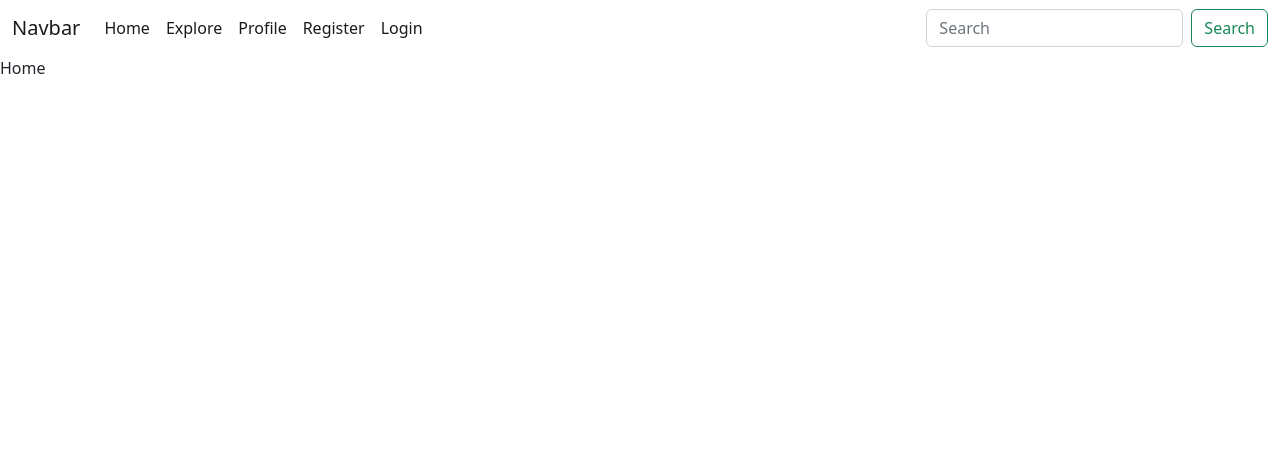
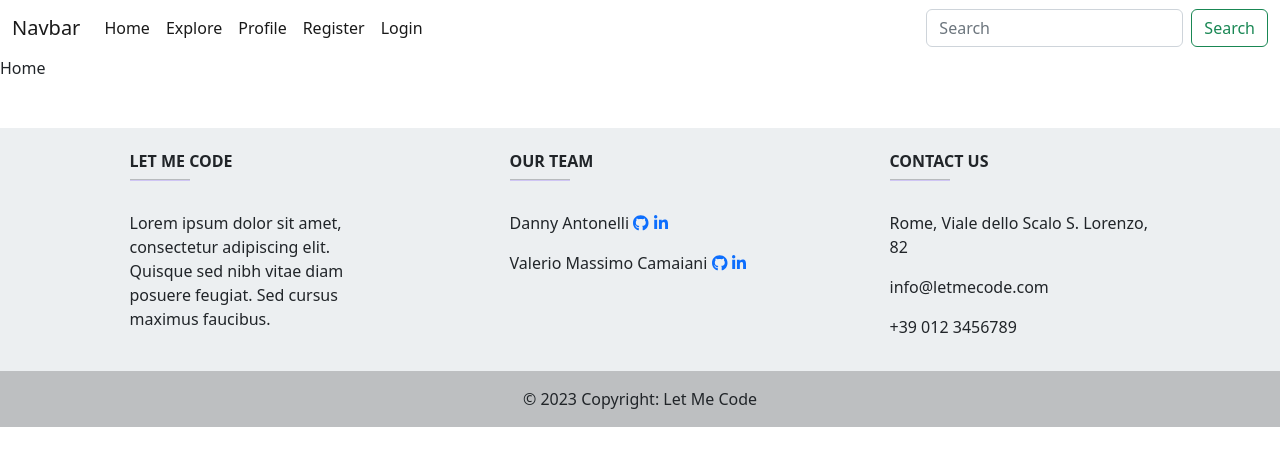
Before and after one commit to DannyAntonelli/Let-Me-Code, a Vue app in the folder frontend/: page / in a window 1280 px wide. Shown: the top 466 px of the page. Built offline with nearby package versions, Linux system fonts and the light colour scheme.

Commit message:
Add footer component

```diff
--- a/frontend/src/App.vue
+++ b/frontend/src/App.vue
@@ -1,10 +1,12 @@
 <template>
   <Navbar :profileRoute="profileRoute" />
   <router-view @login="updateUsername" :key="$route.path" />
+  <FooterComponent />
 </template>
 
 <script>
 import Navbar from "@/components/Navbar.vue";
+import FooterComponent from "@/components/FooterComponent.vue";
 
 export default {
   name: "App",
@@ -17,6 +19,7 @@ export default {
 
   components: {
     Navbar,
+    FooterComponent,
   },
 
   methods: {
--- /dev/null
+++ b/frontend/src/components/FooterComponent.vue
@@ -0,0 +1,77 @@
+<template>
+  <footer
+    class="text-center text-lg-start text-dark"
+    style="background-color: #eceff1"
+  >
+    <section class="">
+      <div class="container text-center text-md-start mt-5 pt-2">
+        <div class="row mt-3">
+          <div class="col-3 mx-auto mb-4">
+            <h6 class="text-uppercase fw-bold">Let Me Code</h6>
+            <hr
+              class="mb-4 mt-0 d-inline-block mx-auto"
+              style="width: 60px; background-color: #7c4dff; height: 2px"
+            />
+            <p>
+              Lorem ipsum dolor sit amet, consectetur adipiscing elit. Quisque
+              sed nibh vitae diam posuere feugiat. Sed cursus maximus faucibus.
+            </p>
+          </div>
+
+          <div class="col-3 mx-auto mb-4">
+            <h6 class="text-uppercase fw-bold">Our team</h6>
+            <hr
+              class="mb-4 mt-0 d-inline-block mx-auto"
+              style="width: 60px; background-color: #7c4dff; height: 2px"
+            />
+            <p>
+              Danny Antonelli
+              <a href="https://github.com/DannyAntonelli">
+                <font-awesome-icon
+                  icon="fab fa-github"
+                  style="padding-right: 5px"
+                />
+              </a>
+              <a href="https://linkedin.com/in/danny-antonelli">
+                <font-awesome-icon icon="fab fa-linkedin-in" />
+              </a>
+            </p>
+            <p>
+              Valerio Massimo Camaiani
+              <a href="https://github.com/VMCvastry">
+                <font-awesome-icon
+                  icon="fab fa-github"
+                  style="padding-right: 5px"
+                />
+              </a>
+              <a href="https://linkedin.com/in/vmcvastry">
+                <font-awesome-icon icon="fab fa-linkedin-in" />
+              </a>
+            </p>
+          </div>
+
+          <div class="col-3 mx-auto mb-md-0 mb-4">
+            <h6 class="text-uppercase fw-bold">Contact us</h6>
+            <hr
+              class="mb-4 mt-0 d-inline-block mx-auto"
+              style="width: 60px; background-color: #7c4dff; height: 2px"
+            />
+            <p>
+              <i class="fas fa-home mr-3"></i> Rome, Viale dello Scalo S.
+              Lorenzo, 82
+            </p>
+            <p>
+              <i class="fas fa-envelope mr-3"></i>
+              info@letmecode.com
+            </p>
+            <p><i class="fas fa-phone mr-3"></i> +39 012 3456789</p>
+          </div>
+        </div>
+      </div>
+    </section>
+
+    <div class="text-center p-3" style="background-color: rgba(0, 0, 0, 0.2)">
+      © 2023 Copyright: Let Me Code
+    </div>
+  </footer>
+</template>
```
